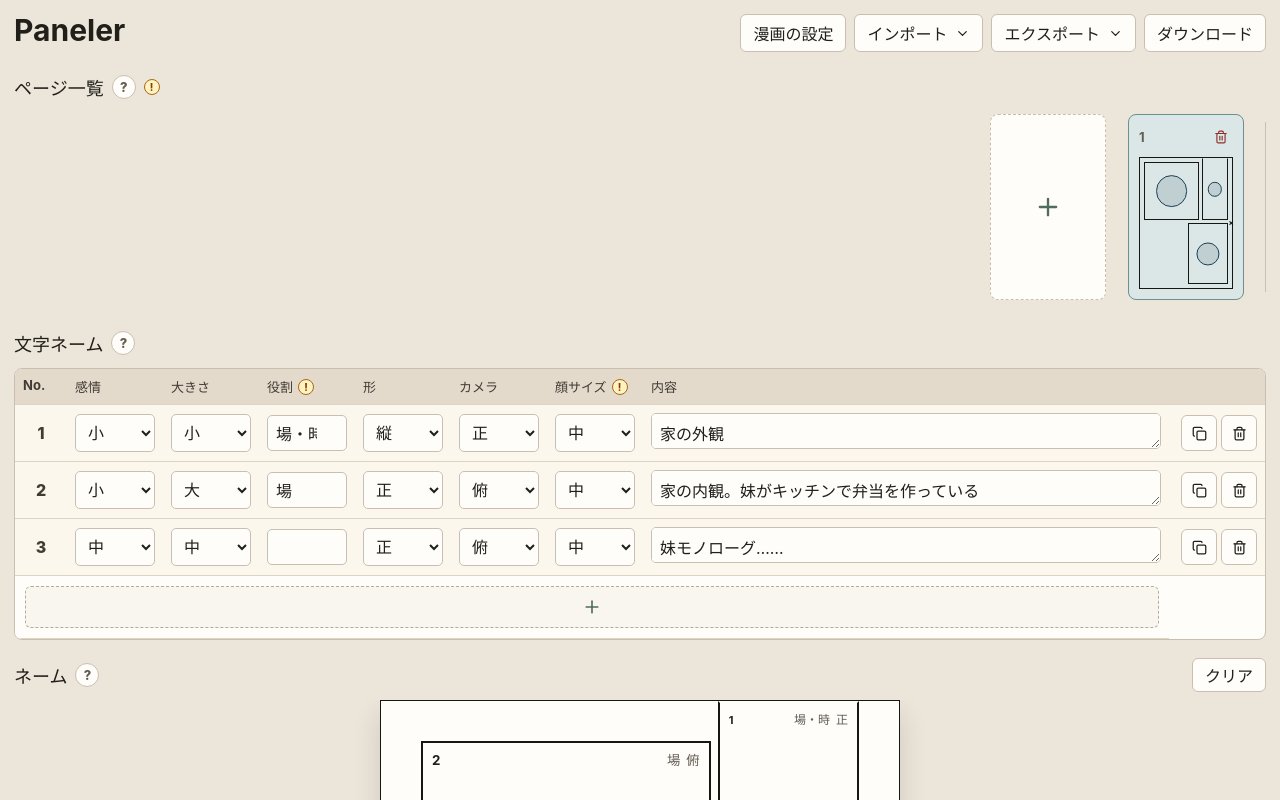
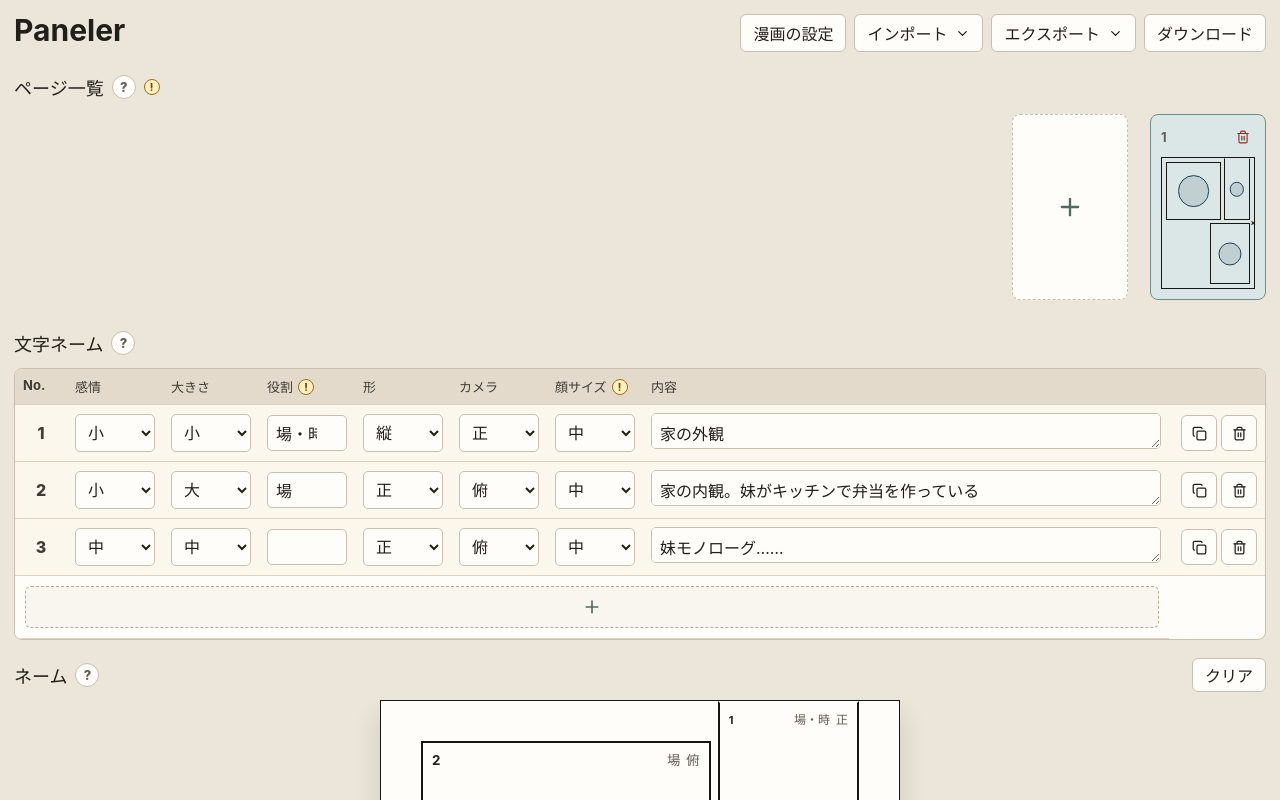
Before and after one commit to subtle-dawn/paneler, a React (Vite) app: page / in a window 1280 px wide. Shown: the top 800 px of the page. Built offline with nearby package versions, Linux system fonts and the light colour scheme.

Commit message:
ページ一覧の最初と最後の区切り線を削除

```diff
--- a/src/styles.css
+++ b/src/styles.css
@@ -462,6 +462,22 @@ button {
   right: 0;
   top: 8px;
   width: 1px;
+}
+
+.page-spread.reading-rtl:first-child::after {
+  display: none;
+}
+
+.page-spread.reading-rtl:first-child {
+  padding-right: 0;
+}
+
+.page-spread.reading-ltr:last-of-type::after {
+  display: none;
+}
+
+.page-spread.reading-ltr:last-of-type {
+  padding-right: 0;
 }
 
 .page-spread.reading-rtl {
```
Also changed, not shown: 6 other files (tests, documents, lock files or other folders).
